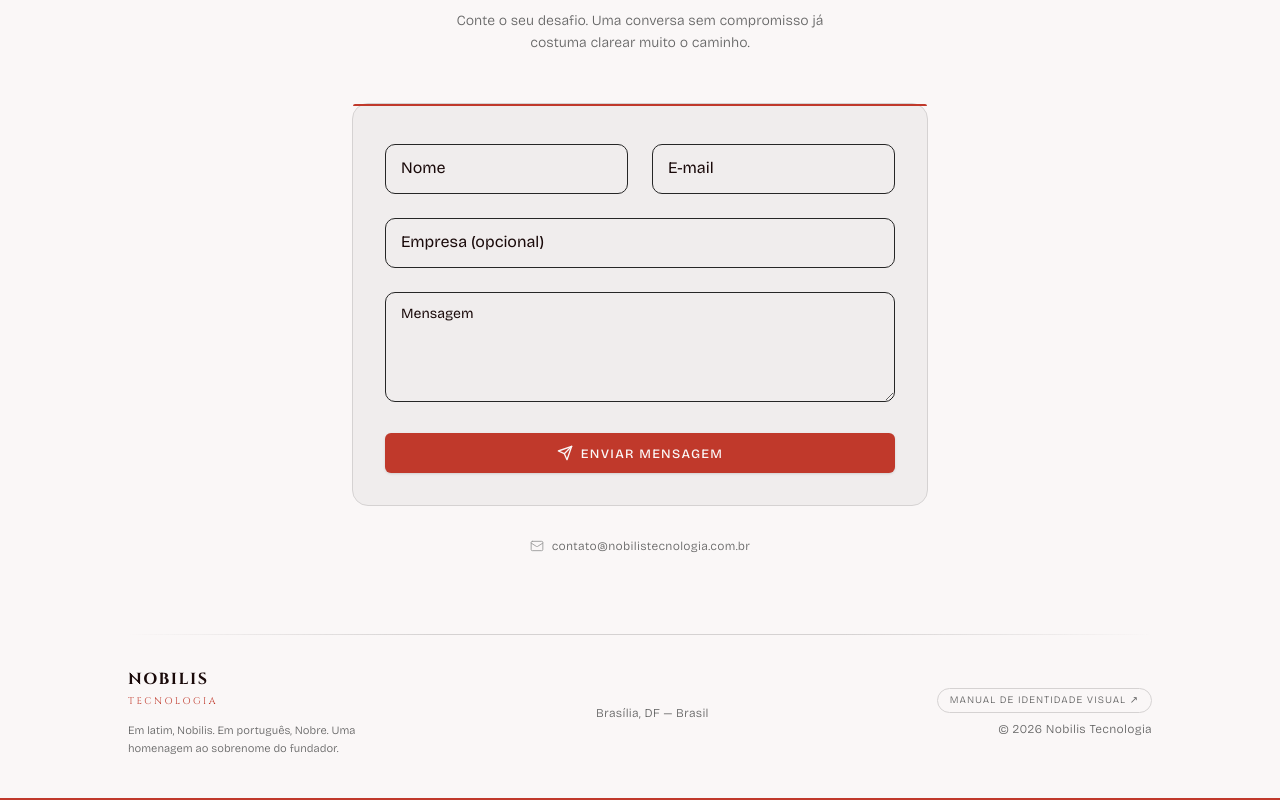
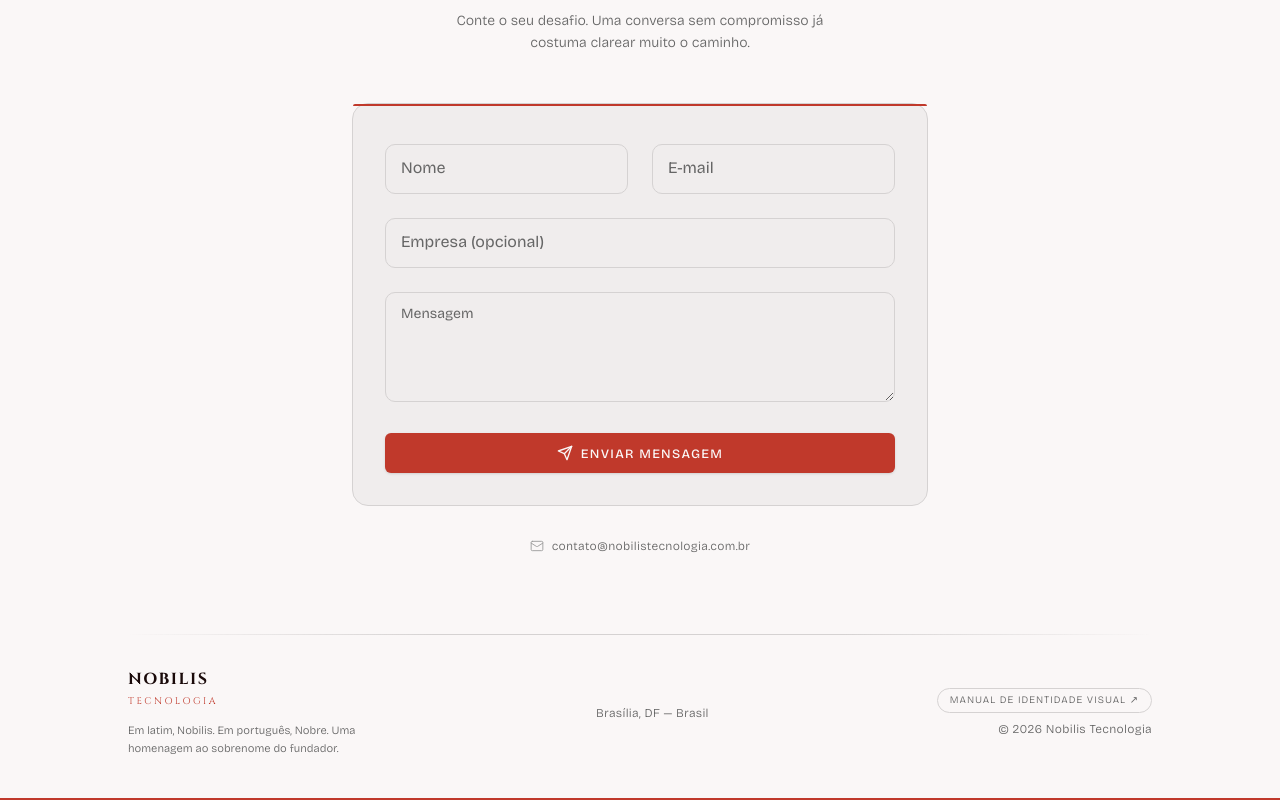
Before and after one commit to mthscnobre/nobilis-tecnologia, a Next.js app: page / in a window 1280 px wide. Shown: the part 3422-4222 px from the top of the page. Built offline with nearby package versions, Linux system fonts and the light colour scheme; no server answers.

Commit message:
fix(contact): use theme colors for floating form labels

```diff
--- a/components/sections/Contact.tsx
+++ b/components/sections/Contact.tsx
@@ -21,7 +21,7 @@ function FloatingTextarea({
       <textarea
         className={cn(
           "peer w-full px-4 py-3 border rounded-lg bg-transparent outline-none resize-vertical",
-          "border-border focus:border-primary transition-colors",
+          "border-[var(--border)] focus:border-[var(--primary)] transition-colors",
           "font-bricolage font-light text-sm text-[var(--foreground)]",
           className
         )}
@@ -36,11 +36,12 @@ function FloatingTextarea({
         {...props}
       />
       <label
+        htmlFor={props.id}
         className={cn(
-          "absolute left-4 top-3 text-muted-foreground transition-all duration-200 pointer-events-none text-sm",
-          "peer-focus:-top-2.5 peer-focus:left-3 peer-focus:text-xs peer-focus:bg-background peer-focus:px-1",
-          "peer-focus:text-primary",
-          (focused || hasValue) && "-top-2.5 left-3 text-xs bg-background px-1"
+          "absolute left-4 top-3 text-[var(--muted)] transition-all duration-200 pointer-events-none text-sm",
+          "peer-focus:-top-2.5 peer-focus:left-3 peer-focus:text-xs peer-focus:bg-[var(--surface)] peer-focus:px-1",
+          "peer-focus:text-[var(--primary)]",
+          (focused || hasValue) && "-top-2.5 left-3 text-xs bg-[var(--surface)] px-1"
         )}
       >
         {label}
--- a/components/ui/floating-input.tsx
+++ b/components/ui/floating-input.tsx
@@ -14,7 +14,8 @@ export function FloatingInput({ label, className, ...props }: FloatingInputProps
       <input
         className={cn(
           "peer w-full px-4 py-3 border rounded-lg bg-transparent outline-none",
-          "border-border focus:border-primary transition-colors",
+          "border-[var(--border)] focus:border-[var(--primary)] transition-colors",
+          "font-bricolage text-[var(--foreground)]",
           className
         )}
         placeholder=" "
@@ -27,11 +28,12 @@ export function FloatingInput({ label, className, ...props }: FloatingInputProps
         {...props}
       />
       <label
+        htmlFor={props.id}
         className={cn(
-          "absolute left-4 top-3 text-muted-foreground transition-all duration-200 pointer-events-none",
-          "peer-focus:-top-2.5 peer-focus:left-3 peer-focus:text-xs peer-focus:bg-background peer-focus:px-1",
-          "peer-focus:text-primary",
-          (focused || hasValue) && "-top-2.5 left-3 text-xs bg-background px-1"
+          "absolute left-4 top-3 text-[var(--muted)] transition-all duration-200 pointer-events-none",
+          "peer-focus:-top-2.5 peer-focus:left-3 peer-focus:text-xs peer-focus:bg-[var(--surface)] peer-focus:px-1",
+          "peer-focus:text-[var(--primary)]",
+          (focused || hasValue) && "-top-2.5 left-3 text-xs bg-[var(--surface)] px-1"
         )}
       >
         {label}
```
